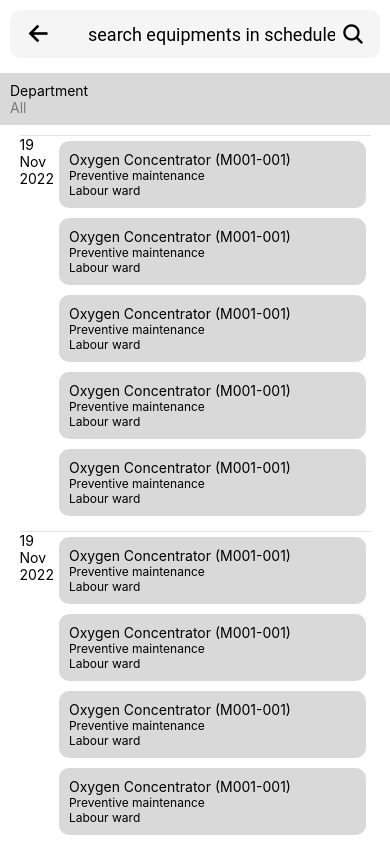
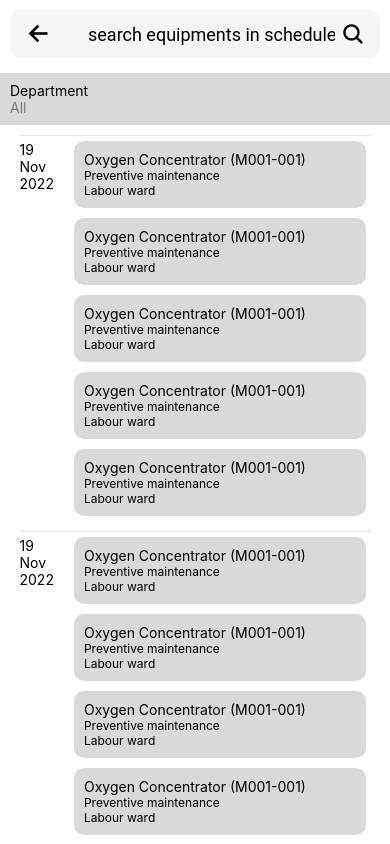
Before and after one commit to kayembeloyd/memas107, a React Native app: screen /MaintenanceSchedule in a window 390 px wide. Built offline with nearby package versions, Linux system fonts and the light colour scheme; no server answers.

Commit message:
ui working

```diff
--- a/memas/components/CMaintenanceScheduleItem.jsx
+++ b/memas/components/CMaintenanceScheduleItem.jsx
@@ -17,12 +17,11 @@ export default function CMaintenanceScheduleItem(props) {
         <View style={[styles.container, {...props.style}]}>
             <View style={{ height:1, backgroundColor:'#E2E2E2'}} ></View>
             <View style={{ flexDirection:'row'}}>
-                <View style={{}}>
+                <View style={{ marginTop: 5, marginRight: 15,}}>
                     <Text>19</Text>
                     <Text>Nov</Text>
                     <Text>2022</Text>
                 </View>
-
 
                 <View style={{ flex:1}}>
                     <FlatList
```
